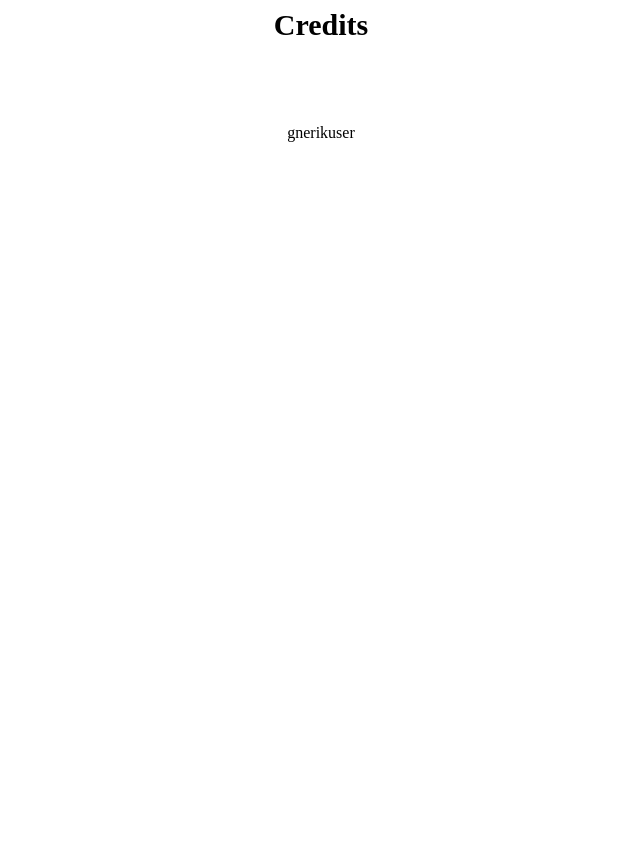
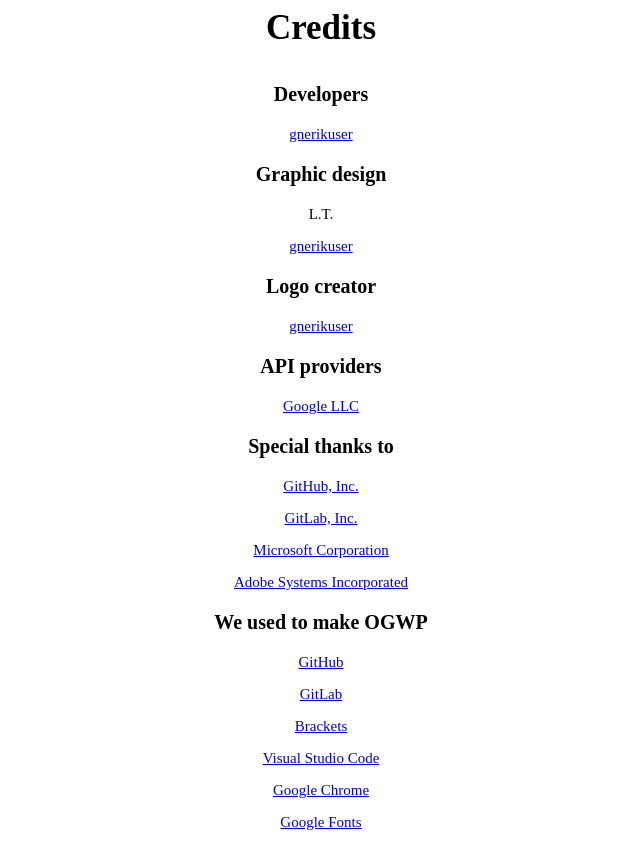
Before and after one commit to ogwp/credits, a plain HTML site: page index.html in a window 1280 px wide. Shown: the whole page, without its empty margins (319-959 px from the left). Before the commit the page ends 800 px from the top, so only its background shows below. Drawn offline with Linux system fonts and the light colour scheme.

Commit message:
Add files via upload

```diff
--- a/c.css
+++ b/c.css
@@ -1,21 +1,14 @@
 #c1 {
   text-align: center;
-  font-size: 30px;
+  font-size: 35px;
   font-weight: bold;
 }
 #c2 {
-  text-align:center;
+  text-align: center;
+  font-size: 20px;
+  font-weight: bold;
 }
 #c3 {
-  text-align:center;
+  text-align: center;
+  font-size: 15px;
 }
-#c4 {
-  text-align:center;
-}
-
-
-/*
-font-weight:bold;
-text-align:center;
-font-size:15px;
-*/
--- a/index.html
+++ b/index.html
@@ -6,8 +6,26 @@
    </header>
    <body>
      <p id="c1">Credits</p>
-    <br></br>
-    <p id="c2"></p>
-    <p id="c3">gnerikuser</p>
+     <p id="c2">Developers</p>
+     <p id="c3"><a href="https://gnerikuser.github.io">gnerikuser</a></p>
+     <p id="c2">Graphic design</p>
+     <p id="c3">L.T.</p>
+     <p id="c3"><a href="https://gnerikuser.github.io">gnerikuser</a></p>
+     <p id="c2">Logo creator</p>
+     <p id="c3"><a href="https://gnerikuser.github.io">gnerikuser</a></p>
+     <p id="c2">API providers</p>
+     <p id="c3"><a href="https://about.google">Google LLC</a></p>
+     <p id="c2">Special thanks to</p>
+     <p id="c3"><a href="https://github.com/about">GitHub, Inc.</a></p>
+     <p id="c3"><a href="https://about.gitlab.com">GitLab, Inc.</a></p>
+     <p id="c3"><a href="https://www.microsoft.com">Microsoft Corporation</a></p>
+     <p id="c3"><a href="https://www.adobe.com">Adobe Systems Incorporated</a></p>
+     <p id="c2">We used to make OGWP</p>
+     <p id="c3"><a href="https://github.com">GitHub</a></p>
+     <p id="c3"><a href="https://gitlab.com">GitLab</a></p>
+     <p id="c3"><a href="http://brackets.io">Brackets</a></p>
+     <p id="c3"><a href="https://code.visualstudio.com">Visual Studio Code</a></p>
+     <p id="c3"><a href="https://www.google.com/chrome">Google Chrome</a></p>
+     <p id="c3"><a href="https://fonts.google.com">Google Fonts</a></p>
    </body>
 </html>
```
Lines whose indentation alone changed are shown as unchanged.
